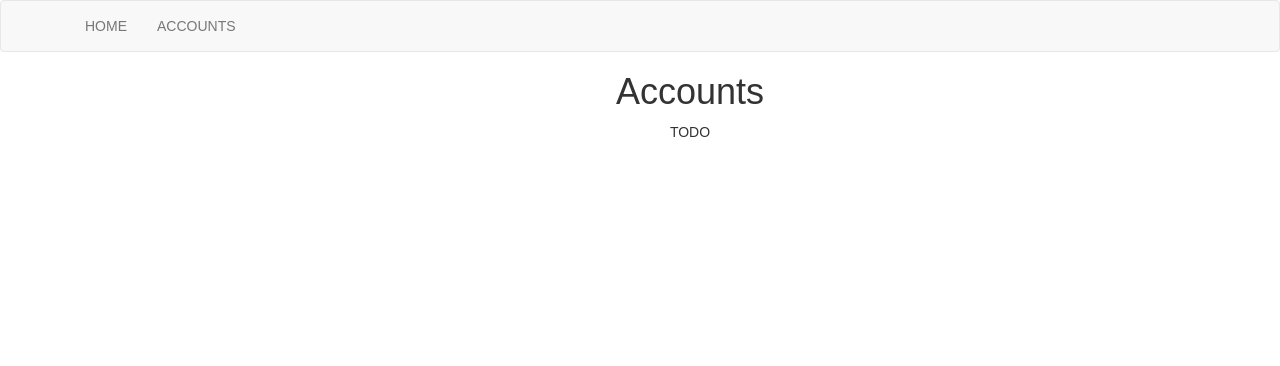
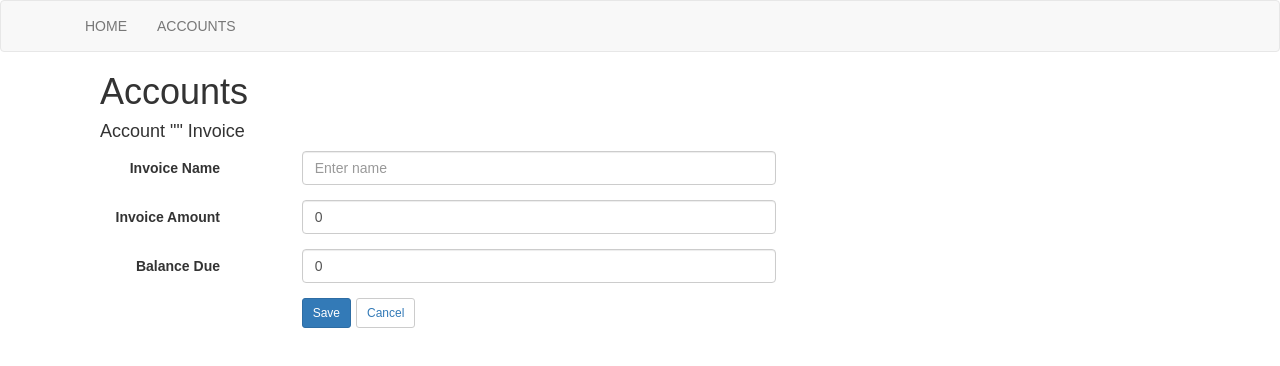
Before and after one commit to pbosin/formikdemo, a React (Create React App) app: page /accounts/1/invoices/1 in a window 1280 px wide. Shown: the top 366 px of the page. Built offline with nearby package versions, Linux system fonts and the light colour scheme; no server answers.

Commit message:
account invoice form

```diff
--- a/src/App.css
+++ /dev/null
@@ -1,3 +0,0 @@
-.App {
-  text-align: center;
-}
--- a/src/App.js
+++ b/src/App.js
@@ -1,5 +1,4 @@
 import React, { Component } from 'react';
-import './App.css';
 import Header from './components/Header';
 import Main from './components/Main';
 
--- a/src/components/accounts/AccountDetail.js
+++ b/src/components/accounts/AccountDetail.js
@@ -7,8 +7,37 @@
 import FormControl from 'react-bootstrap/lib/FormControl';
 import ControlLabel from 'react-bootstrap/lib/ControlLabel';
 import Col from 'react-bootstrap/lib/Col';
+import { withFormik } from 'formik';
+import Yup from "yup";
+import AccountService from "../../utils/AccountService";
 
-export class AccountDetail extends React.Component {
+/**
+ * formikWrapper expects parameters to include
+ *   name - the value of "name" input field - used by formik values for display, validation, etc..
+ *   account - the object to be used in handleSubmit
+ *   save - the function to be called in handleSubmit
+ */
+const formikWrapper = withFormik({
+  mapPropsToValues: props => {
+    return {
+      account: props.account || AccountService.getBlankAccount(),
+      name: props.name,
+      save: props.save
+    }},
+  validationSchema: Yup.object().shape({
+    name: Yup.string().required('Name is required')
+  }),
+  // handleSubmit takes form values and formicBag, from which we take setErrors and form component props
+  handleSubmit(values, {setErrors, props}) {
+    if(!values.name) {
+      setErrors({name: 'Please enter account name'})
+    } else {
+      values.save(Object.assign(props.account, {name: values.name}));
+    }
+  }
+});
+
+class AccountDetail extends React.Component {
   componentWillReceiveProps(nextProps) {
     if(nextProps.name !== this.props.name) {
       this.props.resetForm(nextProps);
@@ -52,3 +81,5 @@
     );
   }
 }
+
+export default formikWrapper(AccountDetail);
--- a/src/components/accounts/AccountDetailContainer.js
+++ b/src/components/accounts/AccountDetailContainer.js
@@ -1,43 +1,20 @@
 import React from 'react';
 import { Redirect } from 'react-router';
-import { withFormik } from 'formik';
-import Yup from 'yup';
-import {AccountDetail} from './AccountDetail';
+import AccountDetail from './AccountDetail';
 import AccountService from '../../utils/AccountService';
 
-const FormContainer = withFormik({
-  mapPropsToValues: props => {
-    return {
-      account: props.account || AccountService.getBlankAccount(),
-      name: props.name,
-      save: props.save
-    }},
-  validationSchema: Yup.object().shape({
-    name: Yup.string().required('Name is required')
-  }),
-  // handleSubmit takes form values and formicBag, from which we take setErrors and form component props
-  handleSubmit(values, {setErrors, props}) {
-    if(!values.name) {
-      setErrors({name: 'Please enter account name'})
-    } else {
-      values.save(Object.assign(props.account, {name: values.name}));
-    }
-  }
-})(AccountDetail);
+export class AccountDetailContainer extends React.Component {
 
-
-export class AccountDetailContainer extends React.Component {
   constructor(props) {
     super(props);
     this.state = {account: {}, newName: '', redirect: false};
-    this.accountId = parseInt(props.match.params.id);
+    this.accountId = parseInt(props.match.params.id, 10);
   }
 
   componentDidMount() {
     if (this.accountId) {
       AccountService.getAccount(this.accountId).then(result => {
-        this.setState({account: result});
-        this.setState({newName: result.name});
+        this.setState({account: result, newName: result.name});
       });
     } else {
       this.setState({account: AccountService.getBlankAccount()});
@@ -58,7 +35,7 @@
     // save is passed to FormContainer to be called within handleSubmit and to be able to set state.redirect
     // name is passed separately from account since formik maps tag properties by default
     return (
-        <FormContainer name={this.state.newName} account={this.state.account} save={this.save.bind(this)}/>
+        <AccountDetail name={this.state.newName} account={this.state.account} save={this.save.bind(this)}/>
     );
   }
 
--- a/src/components/accounts/AccountInvoiceDetail.js
+++ b/src/components/accounts/AccountInvoiceDetail.js
@@ -1,4 +1,133 @@
 import React from 'react';
+import { Link } from 'react-router-dom';
+import Button from 'react-bootstrap/lib/Button';
+import ButtonToolbar from 'react-bootstrap/lib/ButtonToolbar';
+import Form from 'react-bootstrap/lib/Form';
+import FormGroup from 'react-bootstrap/lib/FormGroup';
+import FormControl from 'react-bootstrap/lib/FormControl';
+import ControlLabel from 'react-bootstrap/lib/ControlLabel';
+import Col from 'react-bootstrap/lib/Col';
+import { withFormik } from 'formik';
+import Yup from "yup";
+import AccountService from "../../utils/AccountService";
 
-const AccountInvoiceDetail = () => (<div>TODO</div>);
-export default AccountInvoiceDetail;
+const formikWrapper = withFormik({
+  mapPropsToValues: props => {
+    return {
+      account: props.account || AccountService.getBlankAccount(),
+      invoice: props.invoice || {},
+      name: props.invoice.name || '',
+      amount: props.invoice.amount || 0,
+      due: props.invoice.due || 0,
+      save: props.save
+    }},
+  validationSchema: Yup.object().shape({
+    name: Yup.string().required('Name is required')
+  }),
+  // handleSubmit takes form values and formicBag, from which we take setErrors and form component props
+  handleSubmit(values, {setErrors, props}) {
+    let valid = true;
+    if(!values.name) {
+      setErrors({name: 'Please enter invoice name'});
+      valid = false;
+    }
+    if(!values.amount) {
+      setErrors({amount: 'Please enter invoice amount'});
+      valid = false;
+    }
+    if(!values.due) {
+      setErrors({due: 'Please enter outstanding amount due'});
+      valid = false;
+    }
+
+    if (valid) {
+      values.save(Object.assign(props.invoice, {name: values.name, amount: values.amount, due: values.due}));
+    }
+  }
+});
+
+
+
+class AccountInvoiceDetail extends React.Component {
+  componentWillReceiveProps(nextProps) {
+    if (nextProps.account.name !== this.props.account.name) {
+      this.props.resetForm(nextProps);
+      this.props.setValues({...this.props.values, ...nextProps.invoice});
+    }
+  }
+
+  render() {
+    // Formik props are available via 'this.props'
+    if (!this.props || !this.props.values || this.props.values.name === undefined) {
+      console.log('ubndefined')
+      // return (<div></div>);
+    }
+    return (
+        <div>
+          <h4> Account "{this.props.account.name}" Invoice </h4>
+          <Form horizontal onSubmit={this.props.handleSubmit}>
+            <FormGroup>
+              <Col sm={2}>
+                <ControlLabel>
+                  Invoice Name
+                </ControlLabel>
+              </Col>
+              <Col sm={5}>
+                <FormControl
+                    type="text"
+                    name="name"
+                    value={this.props.values.name}
+                    onChange={this.props.handleChange}
+                    placeholder="Enter name"
+                />
+              </Col>
+            </FormGroup>
+            <FormGroup>
+              <Col sm={2}>
+                <ControlLabel>
+                  Invoice Amount
+                </ControlLabel>
+              </Col>
+              <Col sm={5}>
+                <FormControl
+                    type="text"
+                    name="amount"
+                    value={this.props.values.amount}
+                    onChange={this.props.handleChange}
+                    placeholder="Enter amount"
+                />
+              </Col>
+            </FormGroup>
+            <FormGroup>
+              <Col sm={2}>
+                <ControlLabel>
+                  Balance Due
+                </ControlLabel>
+              </Col>
+              <Col sm={5}>
+                <FormControl
+                    type="text"
+                    name="due"
+                    value={this.props.values.due}
+                    onChange={this.props.handleChange}
+                    placeholder="Enter balance due"
+                />
+              </Col>
+            </FormGroup>
+            <FormGroup>
+              <Col smOffset={2} sm={10}>
+                <ButtonToolbar>
+                  <Button type="submit" bsSize="sm" bsStyle="primary" disabled={this.props.isSubmitting}>Save</Button>
+                  <Button bsSize="sm">
+                    <Link to={`/accounts/${this.props.account.id}/invoices`}> Cancel </Link>
+                  </Button>
+                </ButtonToolbar>
+              </Col>
+            </FormGroup>
+          </Form>
+        </div>
+    );
+  }
+}
+
+export default formikWrapper(AccountInvoiceDetail);
--- /dev/null
+++ b/src/components/accounts/AccountInvoiceDetailContainer.js
@@ -0,0 +1,52 @@
+import React from 'react';
+import { Redirect } from 'react-router';
+import AccountInvoiceDetail from './AccountInvoiceDetail';
+import AccountService from '../../utils/AccountService';
+
+export class AccountInvoiceDetailContainer extends React.Component {
+
+  constructor(props) {
+    super(props);
+    this.state = {account: {}, invoice: {}, redirect: false};
+    this.accountId = parseInt(props.match.params.id, 10);
+    this.invoiceId = parseInt(props.match.params.invoiceid, 10);
+  }
+
+  componentDidMount() {
+    if (this.accountId) {
+      AccountService.getAccount(this.accountId).then(result => {
+        let invoice = (this.invoiceId) ?
+            this.findInvoiceById(result.invoices, this.invoiceId) : AccountService.getBlankInvoice();
+        this.setState({account: result, invoice: invoice});
+      });
+    } else {
+      // this.setState({account: AccountService.getBlankAccount(), invoice: AccountService.getBlankInvoice()});
+    }
+  }
+
+  findInvoiceById(invoices, invoiceId) {
+    let filteredInvoices = invoices.filter(invoice => invoice.id === invoiceId);
+    // if not found, return a blank invoice (antipattern ?)
+    return (filteredInvoices.length) ? filteredInvoices[0] : AccountService.getBlankInvoice();
+  }
+
+  save(invoice) {
+    invoice.accountId = this.state.account.id;
+    AccountService.saveInvoice(invoice).then(() => {
+      this.setState({redirect: true});
+    });
+  }
+
+  render() {
+    // not elegant, but the best imho way to programmatically redirect to the list; react-router should do better :(
+    if (this.state.redirect) {
+      return <Redirect to={`/accounts/${this.state.account.id}/invoices`} push={true}/>
+    }
+    // save is passed to FormContainer to be called within handleSubmit and to be able to set state.redirect
+    // name is passed separately from account since formik maps tag properties by default
+    return (
+        <AccountInvoiceDetail account={this.state.account} invoice={this.state.invoice} save={this.save.bind(this)}/>
+    );
+  }
+
+}
--- a/src/components/accounts/AccountInvoiceList.js
+++ b/src/components/accounts/AccountInvoiceList.js
@@ -8,7 +8,7 @@
       <h4>
         Account "{props.account.name}" Invoices
         <Button bsSize="xsmall" className="ml15">
-          <Link to={`/accounts/${props.account.id}`}>Back To Account List</Link>
+          <Link to="/accounts">Back To Account List</Link>
         </Button>
       </h4>
       <table>
--- a/src/components/accounts/AccountInvoiceListContainer.js
+++ b/src/components/accounts/AccountInvoiceListContainer.js
@@ -6,7 +6,7 @@
   constructor(props) {
     super(props);
     this.state = { account: AccountService.getBlankAccount() };
-    this.accountId = parseInt(props.match.params.id);
+    this.accountId = parseInt(props.match.params.id, 10);
   }
 
   componentDidMount() {
--- a/src/components/accounts/Accounts.js
+++ b/src/components/accounts/Accounts.js
@@ -3,7 +3,7 @@
 import {AccountListContainer} from './AccountListContainer';
 import {AccountDetailContainer} from './AccountDetailContainer';
 import {AccountInvoiceListContainer} from './AccountInvoiceListContainer';
-import AccountInvoiceDetail from './AccountInvoiceDetail';
+import {AccountInvoiceDetailContainer} from './AccountInvoiceDetailContainer';
 
 const Accounts = () => (
     <div style={{marginLeft: '100px'}}>
@@ -12,7 +12,7 @@
         <Route exact path='/accounts' component={AccountListContainer}/>
         <Route exact path='/accounts/:id' component={AccountDetailContainer}/>
         <Route exact path='/accounts/:id/invoices' component={AccountInvoiceListContainer}/>
-        <Route path='/accounts/:id/invoices/:invoiceid' component={AccountInvoiceDetail}/>
+        <Route exact path='/accounts/:id/invoices/:invoiceid' component={AccountInvoiceDetailContainer}/>
       </Switch>
     </div>
 );
--- a/src/utils/AccountService.js
+++ b/src/utils/AccountService.js
@@ -9,6 +9,9 @@
 
   getBlankAccount() {
     return {id: '', name: '', invoices: []};
+  }
+  getBlankInvoice() {
+    return {id: '', name: '', amount: 0, due: 0};
   }
 
   getAccounts() {
```
